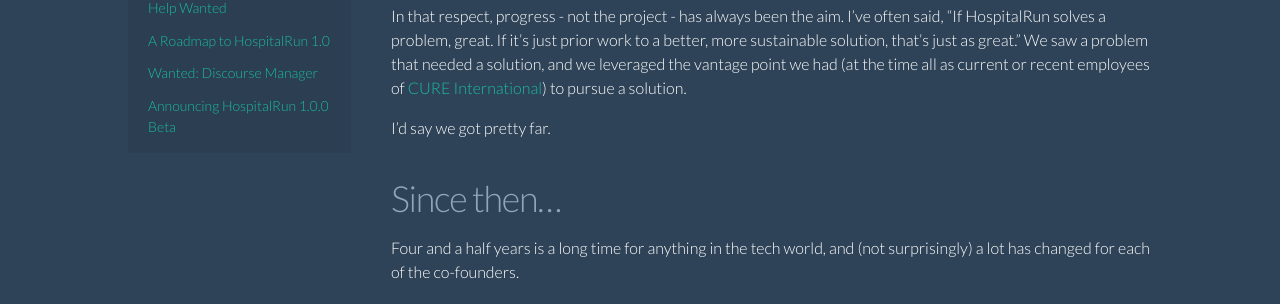
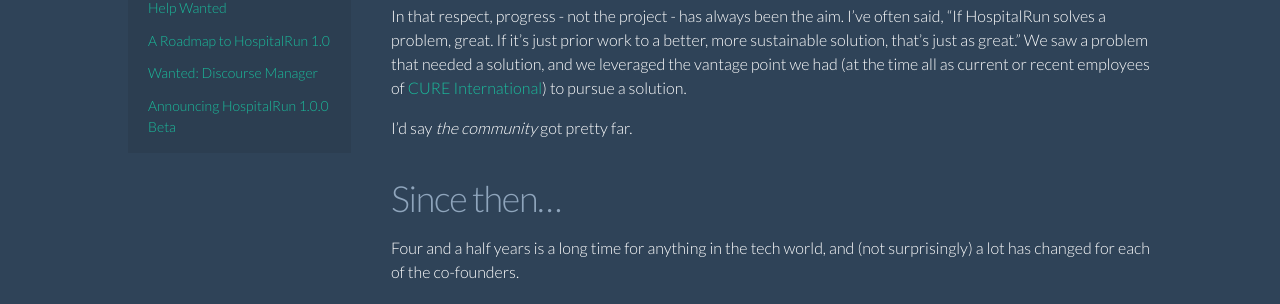
Before and after one commit to HospitalRun/hospitalrun.io, a Jekyll site: the page built from _posts/2018-07-01-help-wanted-a-message-from-the-co-founders.markdown, in a window 1280 px wide. Shown: the part 406-710 px from the top of the page. Built offline with Jekyll 4.4.1, drawn with Linux system fonts in a browser that asks for light colours.

Commit message:
the community

```diff
--- a/_posts/2018-07-01-help-wanted-a-message-from-the-co-founders.markdown
+++ b/_posts/2018-07-01-help-wanted-a-message-from-the-co-founders.markdown
@@ -14,7 +14,7 @@ In 2014 when [John](https://twitter.com/jkleinsc){:target="_blank"}, [Joel](http
 
 In that respect, progress - not the project - has always been the aim. I've often said, "If HospitalRun solves a problem, great. If it's just prior work to a better, more sustainable solution, that's just as great." We saw a problem that needed a solution, and we leveraged the vantage point we had (at the time all as current or recent employees of [CURE International](http://cure.org){:target="_blank"}) to pursue a solution.
 
-I'd say we got pretty far.
+I'd say _the community_ got pretty far.
 
 # Since then...
 Four and a half years is a long time for anything in the tech world, and (not surprisingly) a lot has changed for each of the co-founders.
```
